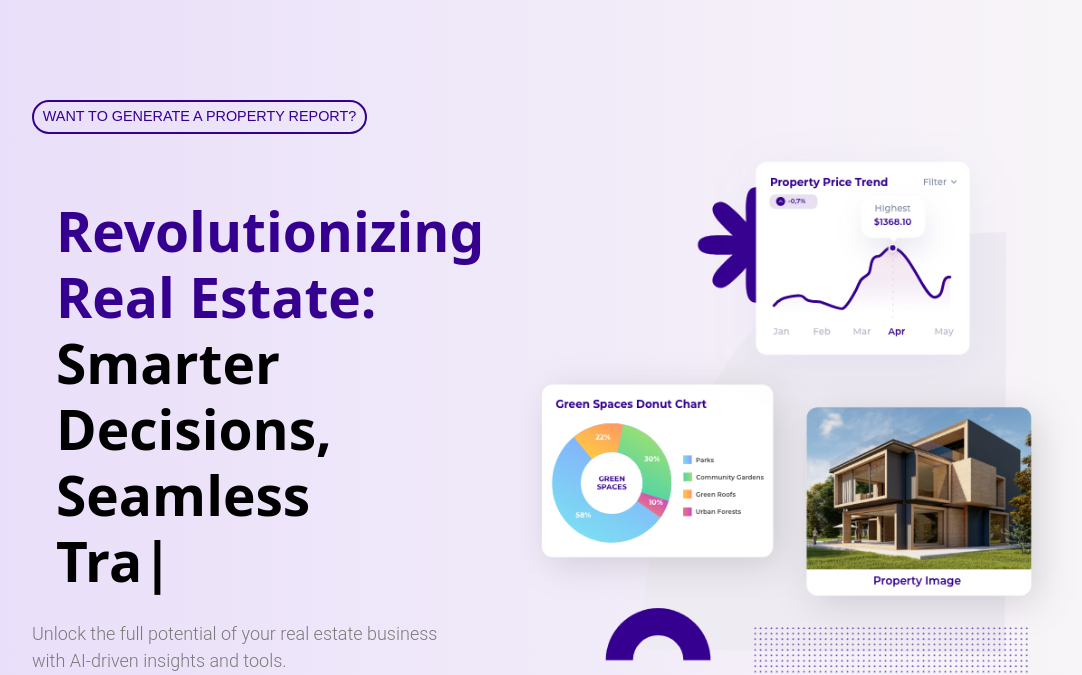
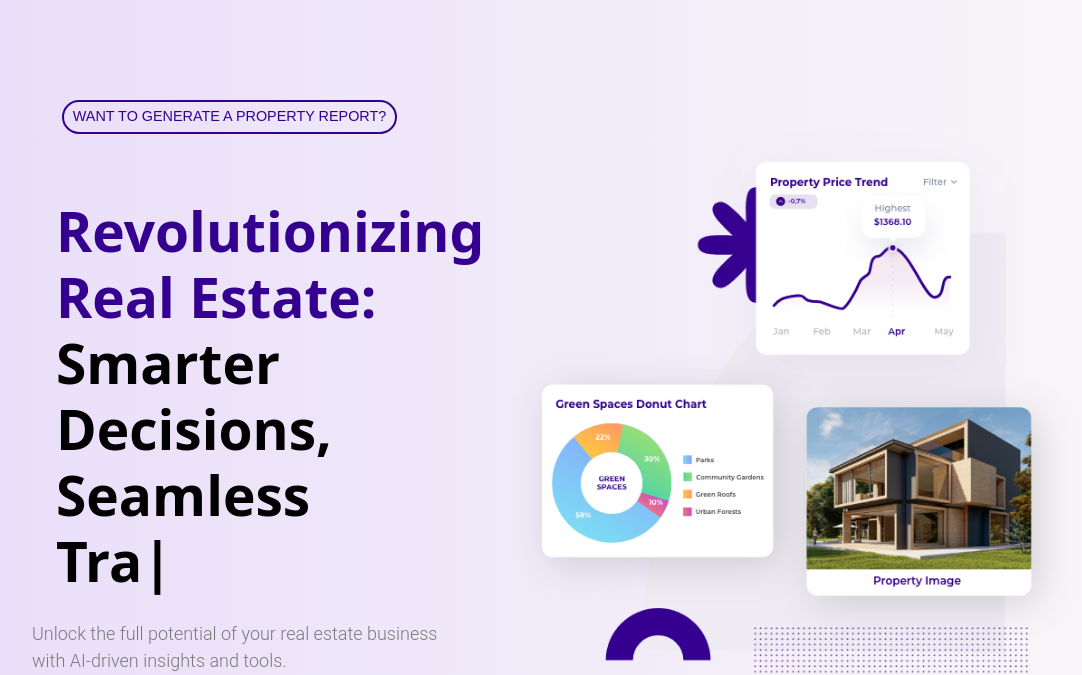
Before and after one commit to Janardhika246/Real-Estate, a Flask app: page / in a window 1280 px wide; the page is wider, and only the part inside the window is pictured. Shown: the part 114-789 px from the top of that part, without its empty margins (76-1158 px from the left). Run offline with Flask 3, Linux system fonts and the light colour scheme; some libraries are stand-ins or nearby versions.

Commit message:
completed

```diff
--- a/templates/layout.html
+++ b/templates/layout.html
@@ -20,7 +20,7 @@
             <div class="row">
                 <div class="col-auto">
                     <p
-                        style="color: #35008F; border: 2px solid #35008F; font-size: 14.4px; font-family: sans-serif; display: inline-block; padding: 4px 8.8px; border-radius: 20px; ">
+                        style="color: #35008F; border: 2px solid #35008F; margin-left: 30px; font-size: 14.4px; font-family: sans-serif; display: inline-block; padding: 4px 8.8px; border-radius: 20px; ">
                         WANT TO GENERATE A PROPERTY REPORT?
                     </p>
                 </div>
```
